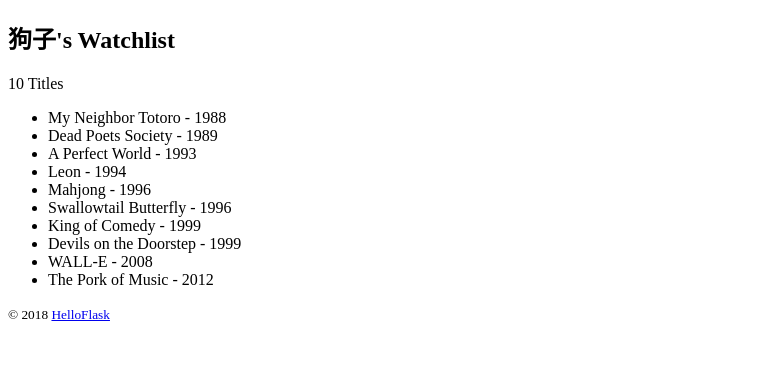
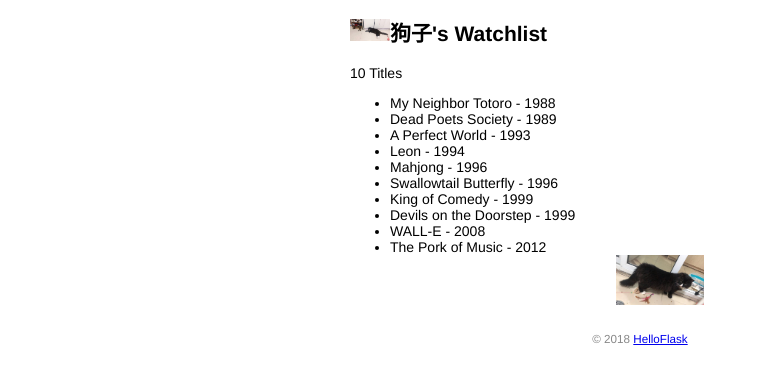
Before and after one commit to DerWalundDieKatze/watchlist, a Flask app: page / in a window 1280 px wide. Shown: the top 384 px of the page, without its empty margins (0-759 px from the left). Run offline with Flask 2, Linux system fonts and the light colour scheme.

Commit message:
add static files

```diff
--- a/app.py
+++ b/app.py
@@ -24,9 +24,9 @@ def index():
     return render_template('index.html', name=name, movies=movies)
 
 
-@app.route('/user/<name>')
-def user_page(name):
-    return 'User: %s' % name
+# @app.route('/user/<name>')
+# def user_page(name):
+#     return 'User: %s' % name
 
 
 @app.route('/test')
--- /dev/null
+++ b/static/style.css
@@ -0,0 +1,48 @@
+/* 页面整体 */
+body {
+    margin: auto;
+    max-width: 580px;
+    font-size: 14px;
+    font-family: Helvetica, Arial, sans-serif;
+}
+
+/* 页脚 */
+footer {
+    color: #888;
+    margin-top: 15px;
+    text-align: center;
+    padding: 10px;
+}
+
+/* 头像 */
+.two {
+    width: 40px;
+}
+
+/* 电影列表 */
+.movie-list {
+    list-style-type: none;
+    padding: 0;
+    margin-bottom: 10px;
+    box-shadow: 0 2px 5px 0 rgba(0, 0, 0, 0.16), 0 2px 10px 0 rgba(0, 0, 0, 0.12);
+}
+
+.movie-list li {
+    padding: 12px 24px;
+    border-bottom: 1px solid #ddd;
+}
+
+.movie-list li:last-child {
+    border-bottom:none;
+}
+
+.movie-list li:hover {
+    background-color: #f8f9fa;
+}
+
+/* 龙猫图片 */
+.one {
+    display: block;
+    margin: 0 auto;
+    height: 50px;
+}
--- a/templates/index.html
+++ b/templates/index.html
@@ -1,17 +1,22 @@
 <!DOCTYPE html>
 <html lang="en">
 <head>
+    <link rel="stylesheet" href="{{ url_for('static', filename='style.css') }}" type="text/css">
+    <link rel="favorite" href="{{ url_for('static', filename='favorite.ico') }}">
     <meta charset="utf-8">
     <title>{{ name }}'s Watchlist</title>
 </head>
 <body>
-    <h2>{{ name }}'s Watchlist</h2>
-    {# 使用 length 过滤器获取 movies 变量的长度 #}
+    <h2>
+    <img alt="two" class='two' src="{{ url_for('static', filename='images/two.jpg') }}">{{ name }}'s Watchlist
+    {# 使用 length 过滤器获取 movies 变量的长度 #}</h2>
+    <ul class="movie-list"></ul>
     <p>{{ movies|length }} Titles</p>
     <ul>
         {% for movie in movies %}  {# 迭代 movies 变量 #}
         <li>{{ movie.title }} - {{ movie.year }}</li>  {# 等同于 movie['title'] #}
         {% endfor %}  {# 使用 endfor 标签结束 for 语句 #}
+    <img alt="one" class='one' src="{{ url_for('static', filename='images/one.jpg') }}">
     </ul>
     <footer>
         <small>&copy; 2018 <a href="http://helloflask.com/tutorial">HelloFlask</a></small>
```
Also changed, not shown: static/images/favorite.png (added), static/images/one.jpg (added), static/images/two.jpg (added).
